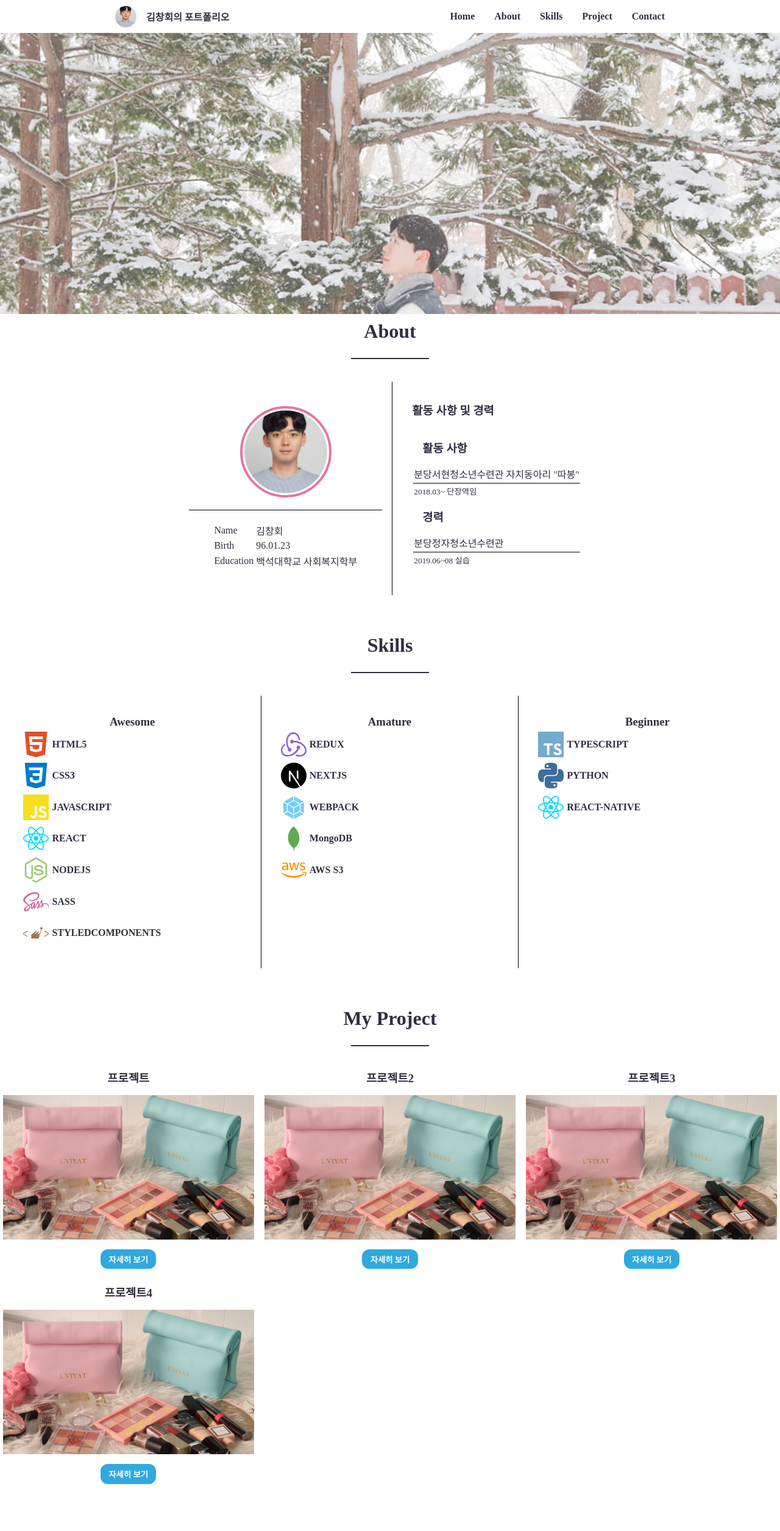
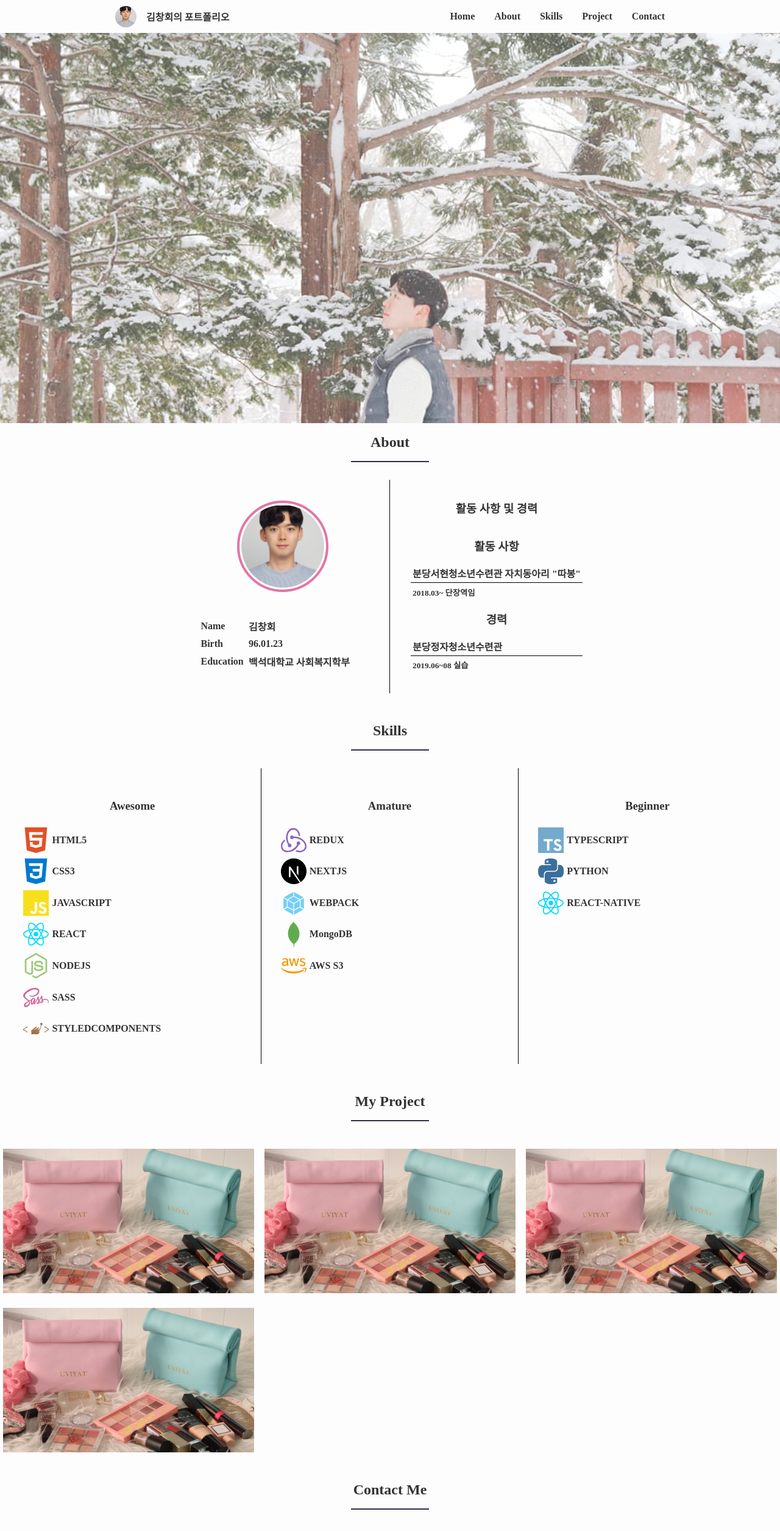
Before and after one commit to chkim116/portfflio, a React (Create React App) app: page / in a window 1280 px wide. Shown: the top 2511 px of the page at 61% size. Built offline with nearby package versions, Linux system fonts and the light colour scheme; a web font is replaced by a local one.

Commit message:
프로젝트 후버, 모달창 디자인, 컨택트 인풋디자인, 미디어넷바, 각종 크기 조절 등

```diff
--- a/public/index.html
+++ b/public/index.html
@@ -4,7 +4,7 @@
     <meta charset="utf-8" />
     <link rel="icon" type="image/png" sizes="16x16" href="favicon.png" />
     <meta name="viewport" content="width=device-width, initial-scale=1" />
-    <meta name="theme-color" content="#000000" />
+    <meta name="theme-color" content="#fdfdfd" />
     <meta
       name="description"
       content="프론트엔드 개발자 김창회의 포트폴리오 사이트입니다."
--- a/src/Components/About/AboutForm.js
+++ b/src/Components/About/AboutForm.js
@@ -4,6 +4,7 @@ import profile from "../../assets/images/증명사진.jpg";
 
 const AboutBlock = styled.div`
   width: 100%;
+  margin-top: 3em;
   .about {
     display: flex;
     width: 100%;
@@ -25,7 +26,6 @@ const AboutBlock = styled.div`
     padding: 1em;
 
     @media all and (max-width: 768px) {
-      border-bottom: 1px solid black;
       border-right: none;
     }
     @media all and (max-width: 400px) {
@@ -68,10 +68,15 @@ const AboutBlock = styled.div`
 
   .about__profile-desc {
     position: relative;
+    width: 280px;
+    @media all and (max-width: 768px) {
+      border-bottom: 1px solid black;
+    }
   }
 
   .about__career {
     padding: 2em;
+    text-align: center;
     .about__career-title {
       padding: 0.8em;
     }
@@ -84,20 +89,18 @@ const AboutBlock = styled.div`
 
 export const AboutForm = () => {
   return (
-    <AboutBlock className="About">
-      <h1 className="portfoilo__title ">About</h1>
-      <div className="about">
-        <div className="about__wrap">
-          <div className="about__profile-box">
-            <div className="about__wrap-img">
-              <img className="about__profile" src={profile} alt="증명사진" />
+    <AboutBlock className='About'>
+      <h1 className='portfoilo__title '>About</h1>
+      <div className='about'>
+        <div className='about__wrap'>
+          <div className='about__profile-box'>
+            <div className='about__wrap-img'>
+              <img className='about__profile' src={profile} alt='증명사진' />
             </div>
           </div>
-          <div
-            style={{ background: "black", width: "100%", height: "1px" }}
-          ></div>
+
           <br />
-          <div className="about__profile-desc">
+          <div className='about__profile-desc'>
             <table>
               <tbody>
                 <tr>
@@ -117,32 +120,32 @@ export const AboutForm = () => {
           </div>
         </div>
 
-        <div className="about__career">
+        <div className='about__career'>
           <h3>활동 사항 및 경력</h3>
           <br></br>
           <div>
             <table>
-              <h3 className="about__career-title">활동 사항</h3>
+              <h3 className='about__career-title'>활동 사항</h3>
               <tbody>
                 <tr>
-                  <td className="about__career-desc">
+                  <td className='about__career-desc'>
                     분당서현청소년수련관 자치동아리 "따봉"
                   </td>
                 </tr>
                 <tr>
                   <td>
-                <small>2018.03~ 단장역임</small>
+                    <small>2018.03~ 단장역임</small>
                   </td>
                 </tr>
               </tbody>
-              <h3 className="about__career-title">경력</h3>
+              <h3 className='about__career-title'>경력</h3>
               <tbody>
                 <tr>
-                  <td className="about__career-desc">분당정자청소년수련관</td>
+                  <td className='about__career-desc'>분당정자청소년수련관</td>
                 </tr>
                 <tr>
                   <td>
-                <small>2019.06~08 실습</small>
+                    <small>2019.06~08 실습</small>
                   </td>
                 </tr>
               </tbody>
--- a/src/Components/Layouts/Footer.js
+++ b/src/Components/Layouts/Footer.js
@@ -15,7 +15,7 @@ export const Footer = () => {
   return (
     <FooterBlock>
       <hr></hr>
-      <div>&copy; {year} Changhoe-Kim</div>
+      <h4>&copy; {year} Changhoe-Kim</h4>
     </FooterBlock>
   );
 };
--- a/src/Components/Layouts/Nav.js
+++ b/src/Components/Layouts/Nav.js
@@ -1,6 +1,7 @@
 import React, { useCallback, useEffect, useState } from "react";
 import styled from "styled-components";
 import profile from "../../assets/images/증명사진.jpg";
+import { GiHamburgerMenu } from "react-icons/gi";
 
 const NavBlock = styled.nav`
   width: 100%;
@@ -11,17 +12,37 @@ const NavBlock = styled.nav`
   align-items: center;
   justify-content: space-around;
   background: ${(props) => props.bgColor};
+  transition: background 500ms;
   font-weight: bold;
+
+  .media__nav {
+    display: none;
+    @media all and (max-width: 768px) {
+      display: block;
+      cursor: pointer;
+    }
+  }
 
   .nav__items {
     display: flex;
 
+    @media all and (max-width: 768px) {
+      position: fixed;
+      display: ${(props) => (props.show ? "block" : "none")};
+      background: #fdfdfd;
+      flex-direction: column;
+      width: 100%;
+      top: 54px;
+      height: 350px;
+      align-items: center;
+      text-align: center;
+      .nav__items-list {
+        margin: 0.4em 0.6em;
+      }
+    }
     .nav__items-list {
       padding: 1em;
       cursor: pointer;
-      @media all and (max-width: 768px) {
-        padding: 1em 0.5em;
-      }
       &:hover {
         background: #b9dedf;
         border-radius: 12px;
@@ -33,20 +54,15 @@ const NavBlock = styled.nav`
     display: flex;
     height: 54px;
     align-items: center;
-    @media all and (max-width: 768px) {
-      padding-left: 1em;
-    }
+
     .nav__img {
       width: 35px;
       height: 35px;
       margin: 0 1em;
       object-fit: cover;
       border-radius: 50%;
-    }
-
-    .nav__title {
       @media all and (max-width: 768px) {
-        display: none;
+        margin: 0;
       }
     }
   }
@@ -54,14 +70,13 @@ const NavBlock = styled.nav`
 
 const NavList = ({ navList, onClick }) => {
   return (
-    <ul className="nav__items">
+    <ul className='nav__items'>
       {navList.map((list, index) => (
         <li
           onClick={onClick}
-          className="nav__items-list"
+          className='nav__items-list'
           data-ref={`${list}`}
-          key={index}
-        >
+          key={index}>
           {list}
         </li>
       ))}
@@ -72,6 +87,7 @@ const NavList = ({ navList, onClick }) => {
 export const Nav = () => {
   const navList = ["Home", "About", "Skills", "Project", "Contact"];
   const [bgColor, setBgColor] = useState("");
+  const [show, setShow] = useState(false);
 
   const onClick = useCallback((e) => {
     const ref = e.target.dataset.ref;
@@ -83,27 +99,35 @@ export const Nav = () => {
     });
   }, []);
 
-
   const handleScrollIntoView = useCallback(() => {
     const scrollY = window.scrollY;
     scrollY > 54 ? setBgColor("#aad4da") : setBgColor("");
-  }, [])
+  }, []);
 
   useEffect(() => {
     document.addEventListener("scroll", handleScrollIntoView);
     return () => {
-      document.removeEventListener()
-    }
+      document.removeEventListener();
+    };
     // eslint-disable-next-line
-  }, [])
+  }, []);
+
+  const onNav = () => {
+    !show ? setShow(true) : setShow(false);
+  };
+
+  const onClose = () => {
+    show ? setShow(false) : setShow(true);
+  };
 
   return (
-    <NavBlock bgColor={bgColor}>
-      <div className="wrap__img">
-        <img className="nav__img" src={profile} alt="로고이미지" />
-        <h4 className="nav__title"> 김창회의 포트폴리오</h4>
+    <NavBlock bgColor={bgColor} show={show} onClick={onClose}>
+      <div className='wrap__img'>
+        <img className='nav__img' src={profile} alt='로고이미지' />
+        <h4 className='nav__title'> 김창회의 포트폴리오</h4>
       </div>
       <NavList navList={navList} onClick={onClick} />
+      <GiHamburgerMenu className='media__nav' onClick={onNav} size={24} />
     </NavBlock>
   );
 };
--- a/src/Components/Main/MainForm.js
+++ b/src/Components/Main/MainForm.js
@@ -7,7 +7,7 @@ const MainBlock = styled.main`
   background: #ffffff;
   position: relative;
   top: 54px;
-  padding-bottom: 36%;
+  padding-bottom: 50%;
   min-height: 316px;
   @media all and (max-width: 768px) {
     padding-bottom: 56.25%;
@@ -22,6 +22,7 @@ const MainBlock = styled.main`
     .section__wrap-img {
       background: #ffffff;
       position: absolute;
+      object-fit: cover;
       width: 100%;
       height: 100%;
       opacity: ${(props) => props.opacity};
@@ -69,13 +70,13 @@ const MainBlock = styled.main`
 
 export const MainForm = ({ opacity, textOpacity }) => {
   return (
-    <MainBlock opacity={opacity} textOpacity={textOpacity} className="Home">
-      <section className="section">
-        <div className="section__wrap-img"></div>
-        <img className="section__img" src={myimg1} alt="메인이미지"></img>
-        <div className="section__img-text">
-          <div className="img__title">I'm FrontEnd Developer</div>
-          <div className="img__desc">
+    <MainBlock opacity={opacity} textOpacity={textOpacity} className='Home'>
+      <section className='section'>
+        <div className='section__wrap-img'></div>
+        <img className='section__img' src={myimg1} alt='메인이미지'></img>
+        <div className='section__img-text'>
+          <div className='img__title'>I'm FrontEnd Developer</div>
+          <div className='img__desc'>
             매번 다른 세상을 향해 나아가고픈 신입 개발자입니다.
           </div>
         </div>
--- a/src/Components/Project/ProjectForm.js
+++ b/src/Components/Project/ProjectForm.js
@@ -2,7 +2,7 @@ import React, { useCallback, useEffect, useState } from "react";
 import styled from "styled-components";
 import { ProjectGrid } from "./ProjectGrid";
 import { ProjectModal } from "./ProjectModal";
-import  ProjectImg  from "../../assets/images/sample.jpg"
+import ProjectImg from "../../assets/images/sample.jpg";
 
 const ProjectBlock = styled.div`
   max-width: 1440px;
@@ -35,11 +35,14 @@ export const ProjectForm = () => {
     desc: "",
   });
 
-  const onClick = useCallback((e) => {
+  const onClick = useCallback(
+    (e) => {
       !show ? setShow(true) : setShow(false);
       const title = e.target.dataset.title;
       setTitle(title);
-  }, [show]);
+    },
+    [show]
+  );
 
   const onClose = useCallback(() => {
     setTitle("");
@@ -52,8 +55,7 @@ export const ProjectForm = () => {
     } else {
       document.body.style.overflow = "scroll";
     }
-  }, [show])
-
+  }, [show]);
 
   useEffect(() => {
     if (!title) {
@@ -62,7 +64,8 @@ export const ProjectForm = () => {
     setProject({
       ...project,
       imgUrl: ProjectImg,
-      desc: title,
+      desc:
+        "Village did removed enjoyed explain nor ham saw calling talking. Securing as informed declared or margaret. Joy horrible moreover man feelings own shy. Request norland neither mistake for yet. Between the for morning assured country believe. On even feet time have an no at. Relation so in confined smallest children unpacked delicate. Why sir end believe uncivil respect. Always get adieus nature day course for common. My little garret repair to desire he esteem. ",
       stack:
         (title === "프로젝트" && "HTML, CSS") ||
         (title === "프로젝트2" && "리액트, NODEJS") ||
@@ -75,8 +78,8 @@ export const ProjectForm = () => {
   return (
     <>
       <ProjectBlock>
-      <h1 className="portfoilo__title Project">My Project</h1>
-      <div className="project__menu">
+        <h1 className='portfoilo__title Project'>My Project</h1>
+        <div className='project__menu'>
           <ProjectGrid show={show} onClick={onClick} />
         </div>
       </ProjectBlock>
--- a/src/Components/Project/ProjectGrid.js
+++ b/src/Components/Project/ProjectGrid.js
@@ -1,6 +1,6 @@
 import React from "react";
 import styled from "styled-components";
-import  ProjectImg from "../../assets/images/sample.jpg";
+import ProjectImg from "../../assets/images/sample.jpg";
 
 const ProjectGridBlock = styled.div`
   display: flex;
@@ -25,15 +25,33 @@ const ProjectGridBlock = styled.div`
   }
 
   .project__more {
-    margin: 1em auto;
-
-    .projec__btn {
-      background: #30a9de;
-      cursor: pointer;
-      color: white;
-      font-weight: bold;
-      padding: 0.5em 1em;
-      border-radius: 12px;
+    position: absolute;
+    top: 0;
+    left: 0;
+    width: 100%;
+    height: 100%;
+    z-index: 2;
+    opacity: 0;
+    background: rgba(253, 253, 253, 0.6);
+    transition: 500ms;
+    cursor: pointer;
+    overflow: hidden;
+    h3 {
+      transition: 500ms;
+      transform: translateY(-1000%);
+    }
+    h4 {
+      transition: 700ms;
+      transform: translateY(1000%);
+    }
+    &:hover {
+      opacity: 1;
+      h3 {
+        transform: translateY(460%);
+      }
+      h4 {
+        transform: translateY(540%);
+      }
     }
   }
 `;
@@ -50,19 +68,15 @@ export const ProjectGrid = ({ onClick }) => {
     <>
       {project.map((pj, index) => (
         <ProjectGridBlock key={index}>
-          <h3 className="project__title">{pj.title}</h3>
-          <div className="project__imgbox">
-            <img className="project__img" src={pj.img} alt="프로젝트이미지" />
-          </div>
-          <div className="project__more">
-            <button
-              className="projec__btn"
+          <div className='project__imgbox'>
+            <img className='project__img' src={pj.img} alt='프로젝트이미지' />
+            <div
+              className='project__more'
               data-title={pj.title}
-              type="button"
-              onClick={onClick}
-            >
-              자세히 보기
-            </button>
+              onClick={onClick}>
+              <h3>블로그 제작</h3>
+              <h4>oh yes</h4>
+            </div>
           </div>
         </ProjectGridBlock>
       ))}
--- a/src/Components/Skills/SkillsForm.js
+++ b/src/Components/Skills/SkillsForm.js
@@ -45,7 +45,7 @@ const SkillsBlock = styled.div`
     &:nth-child(2),
     &:nth-child(3) {
       border-right: 1px solid black;
-      @media all and (max-width: 768px)  {
+      @media all and (max-width: 768px) {
         border: none;
       }
     }
@@ -67,6 +67,11 @@ const SkillsBlock = styled.div`
     flex-direction: column;
     padding: 1em;
     position: relative;
+    h3 {
+      margin: 1em 0;
+      cursor: help;
+    }
+
     @media all and (max-width: 768px) {
       padding: 0.5em;
     }
@@ -83,6 +88,7 @@ const SkillsBlock = styled.div`
       font-weight: bold;
     }
   }
+
   [data-tooltip]:hover {
     position: relative;
   }
@@ -110,86 +116,86 @@ const SkillsBlock = styled.div`
 
 export const SkillsForm = () => {
   return (
-    <WrapSkill className="Skills">
-      <h1 className="portfoilo__title">Skills</h1>
+    <WrapSkill className='Skills'>
+      <h1 className='portfoilo__title'>Skills</h1>
       <SkillsBlock>
-        <div className="skills-bg"></div>
-        <div className="skills__wrap">
-          <div className="skills__work">
-            <h3 data-tooltip="프로젝트에 활용했었으며 사용 가능합니다.">
+        <div className='skills-bg'></div>
+        <div className='skills__wrap'>
+          <div className='skills__work'>
+            <h3 data-tooltip='프로젝트에 활용했었으며 사용 가능합니다.'>
               Awesome
             </h3>
-            <div className="skills__work-desc">
-              <SiHtml5 size={42} fill="#E44F26" />
-              <div className="skills-desc">HTML5</div>
+            <div className='skills__work-desc'>
+              <SiHtml5 size={42} fill='#E44F26' />
+              <div className='skills-desc'>HTML5</div>
             </div>
-            <div className="skills__work-desc">
-              <SiCss3 size={42} fill="#007ACC" />
-              <span className="skills-desc">CSS3</span>
+            <div className='skills__work-desc'>
+              <SiCss3 size={42} fill='#007ACC' />
+              <span className='skills-desc'>CSS3</span>
             </div>
-            <div className="skills__work-desc">
-              <SiJavascript size={42} fill="#F7DF1E" />
-              <span className="skills-desc">JAVASCRIPT</span>
+            <div className='skills__work-desc'>
+              <SiJavascript size={42} fill='#F7DF1E' />
+              <span className='skills-desc'>JAVASCRIPT</span>
             </div>
-            <div className="skills__work-desc">
-              <SiReact size={42} fill="#08D9FF" />
-              <span className="skills-desc">REACT</span>
+            <div className='skills__work-desc'>
+              <SiReact size={42} fill='#08D9FF' />
+              <span className='skills-desc'>REACT</span>
             </div>
-            <div className="skills__work-desc">
-              <FaNodeJs size={42} fill="#9EC879" />
-              <span className="skills-desc">NODEJS</span>
+            <div className='skills__work-desc'>
+              <FaNodeJs size={42} fill='#9EC879' />
+              <span className='skills-desc'>NODEJS</span>
             </div>
-            <div className="skills__work-desc">
-              <FaSass size={42} fill="#CF649A" />
-              <span className="skills-desc">SASS</span>
+            <div className='skills__work-desc'>
+              <FaSass size={42} fill='#CF649A' />
+              <span className='skills-desc'>SASS</span>
             </div>
 
-            <div className="skills__work-desc">
-              <SiStyledComponents size={42} fill="#A06940" />
-              <span className="skills-desc">STYLEDCOMPONENTS</span>
+            <div className='skills__work-desc'>
+              <SiStyledComponents size={42} fill='#A06940' />
+              <span className='skills-desc'>STYLEDCOMPONENTS</span>
             </div>
           </div>
         </div>
-        <div className="skills__wrap">
-          <div className="skills__work">
-            <h3 data-tooltip="미숙하나 사용해봤습니다.">Amature</h3>
-            <div className="skills__work-desc">
-              <SiRedux size={42} fill="#8966C0" />
-              <span className="skills-desc">REDUX</span>
+        <div className='skills__wrap'>
+          <div className='skills__work'>
+            <h3 data-tooltip='미숙하나 사용해봤습니다.'>Amature</h3>
+            <div className='skills__work-desc'>
+              <SiRedux size={42} fill='#8966C0' />
+              <span className='skills-desc'>REDUX</span>
             </div>
-            <div className="skills__work-desc">
-              <SiNextDotJs size={42} fill="#000000" />
-              <span className="skills-desc">NEXTJS</span>
+            <div className='skills__work-desc'>
+              <SiNextDotJs size={42} fill='#000000' />
+              <span className='skills-desc'>NEXTJS</span>
             </div>
-            <div className="skills__work-desc">
-              <SiWebpack size={42} fill="#76CEF5" />
-              <span className="skills-desc">WEBPACK</span>
+            <div className='skills__work-desc'>
+              <SiWebpack size={42} fill='#76CEF5' />
+              <span className='skills-desc'>WEBPACK</span>
             </div>
-            <div className="skills__work-desc">
-              <SiMongodb size={42} fill="#61AB4F" />
-              <span className="skills-desc">MongoDB</span>
+            <div className='skills__work-desc'>
+              <SiMongodb size={42} fill='#61AB4F' />
+              <span className='skills-desc'>MongoDB</span>
             </div>
-            <div className="skills__work-desc">
-              <FaAws size={42} fill="#F79400" />
-              <span className="skills-desc">AWS S3</span>
+            <div className='skills__work-desc'>
+              <FaAws size={42} fill='#F79400' />
+              <span className='skills-desc'>AWS S3</span>
             </div>
           </div>
         </div>
 
-        <div className="skills__wrap">
-          <div className="skills__work">
-            <h3 data-tooltip="배우고 있거나, 싶은 스킬입니다.">Beginner</h3>
-            <div className="skills__work-desc">
-              <SiTypescript size={42} fill="#73AACE" />
-              <span className="skills-desc">TYPESCRIPT</span>
+        <div className='skills__wrap'>
+          <div className='skills__work'>
+            <h3 data-tooltip='배우고 있거나, 싶은 스킬입니다.'>Beginner</h3>
+            <div className='skills__work-desc'>
+              <SiTypescript size={42} fill='#73AACE' />
+              <span className='skills-desc'>TYPESCRIPT</span>
             </div>
-            <div className="skills__work-desc">
-              <SiPython size={42} fill="#3C6E9C" />
-              <span className="skills-desc">PYTHON</span>
+            <div className='skills__work-desc'>
+              <SiPython size={42} fill='#3C6E9C' />
+              <span className='skills-desc'>PYTHON</span>
             </div>
-            <div className="skills__work-desc">
-              <SiReact size={42} fill="#08D9FF" />
-              <span className="skills-desc">REACT-NATIVE</span>
+            <div className='skills__work-desc'>
+              <SiReact size={42} fill='#08D9FF' />
+              <span className='skills-desc'>REACT-NATIVE</span>
             </div>
           </div>
         </div>
--- /dev/null
+++ b/src/Style/Color.js
@@ -0,0 +1,5 @@
+const Colors = {
+  white: "#fdfdfd",
+};
+
+export default Colors;
--- a/src/index.css
+++ b/src/index.css
@@ -9,9 +9,10 @@ html {
 body {
   padding: 0;
   margin: 0;
-  color: #312e41;
-  font-family: "NEXON Lv1 Gothic OTF";
+  color: #333333;
+  font-family: "NEXON Lv2 Gothic";
   overflow-y: scroll;
+  background: #fdfdfd;
 }
 
 h1,
@@ -22,10 +23,24 @@ h5,
 h6,
 p,
 li,
-ul {
+ul,
+tr,
+td {
   padding: 0;
   margin: 0;
   list-style: none;
+}
+
+tr,
+td {
+  padding: 0.2em;
+  text-align: left;
+  font-size: 1rem;
+  font-weight: bold;
+}
+
+h1 {
+  font-size: 1.5rem;
 }
 
 a {
@@ -37,17 +52,16 @@ input {
   outline: none;
   border: none;
   background: transparent;
-  font-family: "NEXON Lv1 Gothic OTF";
+  font-family: "NEXON Lv2 Gothic";
 }
 
 @font-face {
-  font-family: "NEXON Lv1 Gothic OTF";
-  src: url("https://cdn.jsdelivr.net/gh/projectnoonnu/noonfonts_20-04@2.1/NEXON Lv1 Gothic OTF.woff")
+  font-family: "NEXON Lv2 Gothic";
+  src: url("https://cdn.jsdelivr.net/gh/projectnoonnu/noonfonts_20-04@2.1/NEXON Lv2 Gothic.woff")
     format("woff");
   font-weight: normal;
   font-style: normal;
 }
-
 @font-face {
   font-family: "NeoDunggeunmo";
   src: url("https://cdn.jsdelivr.net/gh/projectnoonnu/noonfonts_2001@1.3/NeoDunggeunmo.woff")
@@ -63,6 +77,7 @@ input {
   text-align: center;
   position: relative;
 }
+
 .portfoilo__title::before {
   position: absolute;
   bottom: 5px;
```
Also changed, not shown: src/Components/Contact/ContactForm.js (+46 -42 lines), src/Components/Project/ProjectModal.js (+52 -44 lines). Lines whose indentation alone changed are shown as unchanged.
